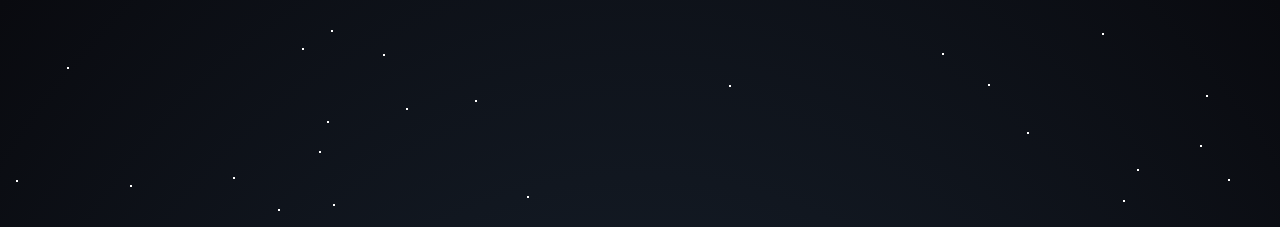
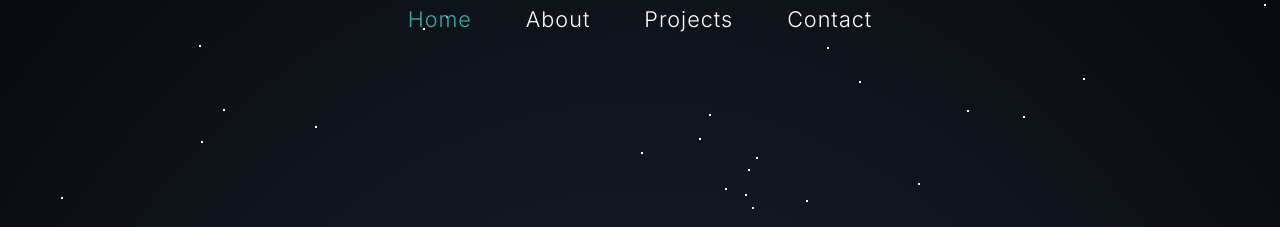
Before and after one commit to Artas47/portfolio, a website built with webpack: page index.html in a window 1280 px wide. Shown: the top 227 px of the page. Built offline with nearby package versions, Linux system fonts and the light colour scheme.

Commit message:
added sticky header and nagivation, highlighted sections

```diff
--- a/index.html
+++ b/index.html
@@ -13,8 +13,24 @@
   </head>
   <body>
     <div id="stars2"></div>
+    <header class="header">
+      <ul class="header__list">
+        <li class="header__list--item">
+          <a href="#hero" id="hero-link">Home</a>
+        </li>
+        <li class="header__list--item">
+          <a href="#about" id="about-link">About</a>
+        </li>
+        <li class="header__list--item">
+          <a href="#projects" id="projects-link">Projects</a>
+        </li>
+        <li class="header__list--item">
+          <a href="#contact" id="contact-link">Contact</a>
+        </li>
+      </ul>
+    </header>
     <main>
-      <section class="hero">
+      <section id="hero" class="page-section hero" data-link="#hero-link">
         <div class="hero__title">
           Hello, I am <span class="highlight"> Artur Gorzelany</span>.
           <br />
@@ -28,7 +44,7 @@
           </button>
         </div>
       </section>
-      <section class="about">
+      <section id="about" class="page-section about" data-link="#about-link">
         <h1 class="heading">
           ABOUT
         </h1>
@@ -167,7 +183,11 @@
           </div>
         </div>
       </section>
-      <section class="projects">
+      <section
+        id="projects"
+        class="projects page-section "
+        data-link="#projects-link"
+      >
         <h1 class="heading">
           PROJECTS
         </h1>
@@ -259,7 +279,11 @@
           </svg>
         </div>
       </section>
-      <section class="contact">
+      <section
+        id="contact"
+        class="page-section contact"
+        data-link="#contact-link"
+      >
         <h1 class="heading heading--white">
           CONTACT
         </h1>
--- a/src/js/main.js
+++ b/src/js/main.js
@@ -1,8 +1,10 @@
 import AnimateOnScroll from "./modules/animate-on-scroll";
+import StickyHeader from "./modules/sticky-header";
 
 const hexagons = document.querySelectorAll(".hexagon__wrapper");
 const skillBarsPercentages = document.querySelectorAll(".about__skills");
 
+let stickyHeader = new StickyHeader();
 new AnimateOnScroll(hexagons, 80, "reveal", "reveal--visible");
 new AnimateOnScroll(
   skillBarsPercentages,
--- a/src/js/modules/animate-on-scroll.js
+++ b/src/js/modules/animate-on-scroll.js
@@ -42,7 +42,6 @@ export default class AnimateOnScroll {
           window.removeEventListener("scroll", this.scrollThrottle);
         }
       }
-      console.log(scrollPercent);
     }
   }
 
--- /dev/null
+++ b/src/js/modules/sticky-header.js
@@ -0,0 +1,67 @@
+import throttle from "lodash/throttle";
+import debounce from "lodash/debounce";
+
+export default class StickyHeader {
+  constructor() {
+    this.header = document.querySelector(".header");
+    this.pageSections = document.querySelectorAll(".page-section");
+    this.browserHeight = window.innerHeight;
+    this.previousScrollY = window.scrollY;
+    this.events();
+  }
+
+  events() {
+    window.addEventListener(
+      "scroll",
+      throttle(() => this.runOnScroll(), 200)
+    );
+    window.addEventListener(
+      "resize",
+      debounce(() => {
+        this.browserHight = window.innerHeight;
+      })
+    );
+  }
+
+  runOnScroll() {
+    this.determineScrollDirection();
+    if (window.scrollY >= 200) {
+      this.header.classList.add("header--dark");
+    } else {
+      this.header.classList.remove("header--dark");
+    }
+
+    this.pageSections.forEach(el => this.calcSection(el));
+  }
+
+  determineScrollDirection() {
+    if (window.scrollY > this.previousScrollY) {
+      this.scrollDirection = "down";
+    } else {
+      this.scrollDirection = "up";
+    }
+    this.previousScrollY = window.scrollY;
+  }
+
+  calcSection(el) {
+    if (
+      window.scrollY + this.browserHeight > el.offsetTop &&
+      window.scrollY < el.offsetTop + el.offsetHeight
+    ) {
+      let scrollPercent =
+        (el.getBoundingClientRect().y / this.browserHeight) * 100;
+      if (
+        (scrollPercent < 50 &&
+          scrollPercent > -0.1 &&
+          this.scrollDirection === "down") ||
+        (scrollPercent < 33 && this.scrollDirection === "up")
+      ) {
+        let matchingLink = el.getAttribute("data-link");
+        document
+          .querySelectorAll(`.header__list a:not(${matchingLink})`)
+          .forEach(el => el.classList.remove("active"));
+        document.querySelector(matchingLink).classList.add("active");
+      }
+    }
+  }
+}
--- a/src/scss/components/_button.scss
+++ b/src/scss/components/_button.scss
@@ -36,7 +36,7 @@
       height: 2rem;
       width: 2rem;
       fill: #fff;
-      z-index: 999;
+      z-index: 5;
       transition: all 0.2s;
     }
   }
--- /dev/null
+++ b/src/scss/layout/_header.scss
@@ -0,0 +1,48 @@
+.header {
+  position: fixed;
+  top: 0;
+  left: 0;
+  width: 100%;
+
+  background-color: rgba(27, 39, 53, 0);
+  // border-bottom: 2px solid #38ada9;
+  height: 3.5rem;
+  z-index: 10;
+  display: flex;
+  justify-content: center;
+  transition: all 0.5s ease-out;
+  &--dark {
+    background-color: rgba(27, 39, 53, 1);
+    border-bottom: 2px solid #10ac84;
+    height: 5rem;
+  }
+  &__list {
+    display: flex;
+    align-items: center;
+    list-style: none;
+    font-weight: 300;
+    text-decoration: none;
+    :not(:last-child) {
+      margin-right: 5rem;
+      @media only screen and (max-width: 28.125em) {
+        margin-right: 3rem;
+      }
+      @media only screen and (max-width: 23.75em) {
+        margin-right: 1.5rem;
+      }
+    }
+    &--item {
+      font-size: 2rem;
+      letter-spacing: 1px;
+      & > a {
+        transition: all 0.3s;
+        color: #fff;
+        text-decoration: none;
+      }
+    }
+  }
+}
+
+.active {
+  color: #38ada9 !important;
+}
--- a/src/scss/styles.scss
+++ b/src/scss/styles.scss
@@ -11,3 +11,4 @@
 @import "./components/project";
 @import "./components/reveal";
 @import "./components/comeFromRight";
+@import "./layout/header";
```
Also changed, not shown: dist/css/styles.css, dist/js/bundle.js.
